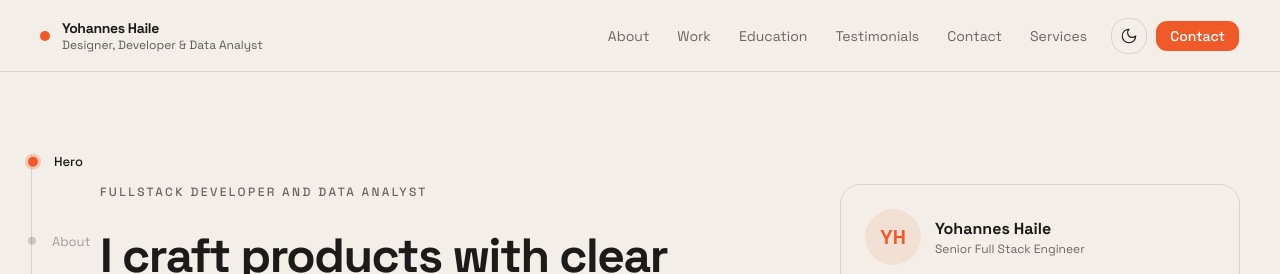
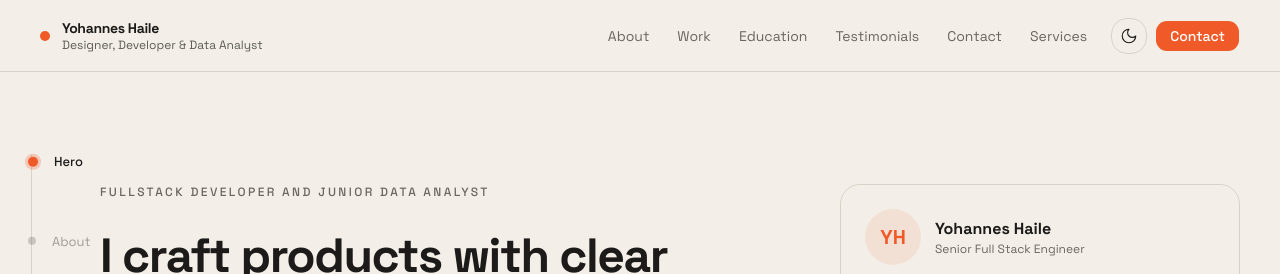
Before and after one commit to JoHaile/portfolio_2, a Next.js app: page / in a window 1280 px wide. Shown: the top 274 px of the page. Built offline with nearby package versions, Linux system fonts and the light colour scheme.

Commit message:
added a bit of wider page for the whole website

```diff
--- a/app/page.tsx
+++ b/app/page.tsx
@@ -25,7 +25,7 @@ export default function Home() {
       <NavBar />
       <ScrollTracker />
 
-      <main className="mx-auto max-w-[1280px] px-6 md:px-10 lg:pl-[100px]">
+      <main className="mx-auto max-w-[1440px] px-6 md:px-10 lg:pl-[100px]">
         <HeroSection profile={profile} />
         <CapabilitiesSection capabilities={capabilities} />
         <ProjectsSection projects={projects} />
@@ -42,7 +42,7 @@ export default function Home() {
         <ContactSection contactInfo={contactInfo} socialLinks={socialLinks} />
       </main>
 
-      <div className="mx-auto max-w-[1280px] px-6 md:px-10 lg:pl-[100px]">
+      <div className="mx-auto max-w-[1440px] px-6 md:px-10 lg:pl-[100px]">
         <Footer />
       </div>
     </div>
--- a/components/shared/HeroSection.tsx
+++ b/components/shared/HeroSection.tsx
@@ -13,7 +13,7 @@ function HeroSection({ profile }: { profile: ProfileData }) {
             style={{ animationDelay: "100ms" }}
             className="animate-fade-in"
           >
-            Fullstack Developer and Data Analyst
+            Fullstack Developer and Junior Data Analyst
           </Label>
 
           <h1
--- a/components/shared/NavBar.tsx
+++ b/components/shared/NavBar.tsx
@@ -27,7 +27,7 @@ export default function NavBar() {
 
   return (
     <nav className="sticky top-0 z-50 h-[72px] flex items-center border-b border-border bg-background/80 backdrop-blur-md">
-      <div className="mx-auto flex w-full max-w-[1280px] items-center justify-between px-6 md:px-10">
+      <div className="mx-auto flex w-full max-w-[1440px] items-center justify-between px-6 md:px-10">
         <div className="flex items-center gap-3">
           <div className="size-2.5 rounded-full bg-primary" />
           <div className="flex flex-col">
--- a/components/shared/TestimonialCard.tsx
+++ b/components/shared/TestimonialCard.tsx
@@ -26,11 +26,11 @@ function TestimonialCard({
     <article
       style={style}
       className={cn(
-        "group flex flex-col rounded-[20px] border border-border bg-card p-8 transition-all duration-300 hover:-translate-y-1 hover:shadow-[0_8px_30px_-4px_rgba(240,90,40,0.10),0_4px_12px_-2px_rgba(0,0,0,0.06)]",
+        "group flex flex-col rounded-[20px] border border-border bg-card p-6 transition-all duration-300 hover:-translate-y-1 hover:shadow-[0_8px_30px_-4px_rgba(240,90,40,0.10),0_4px_12px_-2px_rgba(0,0,0,0.06)]",
         className
       )}
     >
-      <div className="mb-5 text-[40px] font-bold leading-none tracking-tight text-primary/70">
+      <div className="mb-3 text-3xl font-bold leading-none tracking-tight text-primary/70">
         &ldquo;
       </div>
 
@@ -38,7 +38,7 @@ function TestimonialCard({
         {quote}
       </p>
 
-      <div className="my-6 h-px bg-gradient-to-r from-transparent via-border to-transparent" />
+      <div className="my-4 h-px bg-gradient-to-r from-transparent via-border to-transparent" />
 
       <div className="flex items-center gap-3.5">
         <div className="relative size-11 shrink-0 overflow-hidden rounded-full ring-2 ring-border ring-offset-2 ring-offset-background">
--- a/components/shared/TestimonialsSection.tsx
+++ b/components/shared/TestimonialsSection.tsx
@@ -29,7 +29,7 @@ function TestimonialsSection({ testimonials }: { testimonials: Testimonial[] })
       </div>
 
       {/* Testimonials grid */}
-      <div className="mt-14 grid grid-cols-1 gap-8 md:grid-cols-2 lg:grid-cols-3">
+      <div className="mt-14 grid grid-cols-1 gap-5 md:grid-cols-2 lg:grid-cols-3">
         {testimonials.map((testimonial, i) => (
           <TestimonialCard
             key={testimonial.authorName}
```
